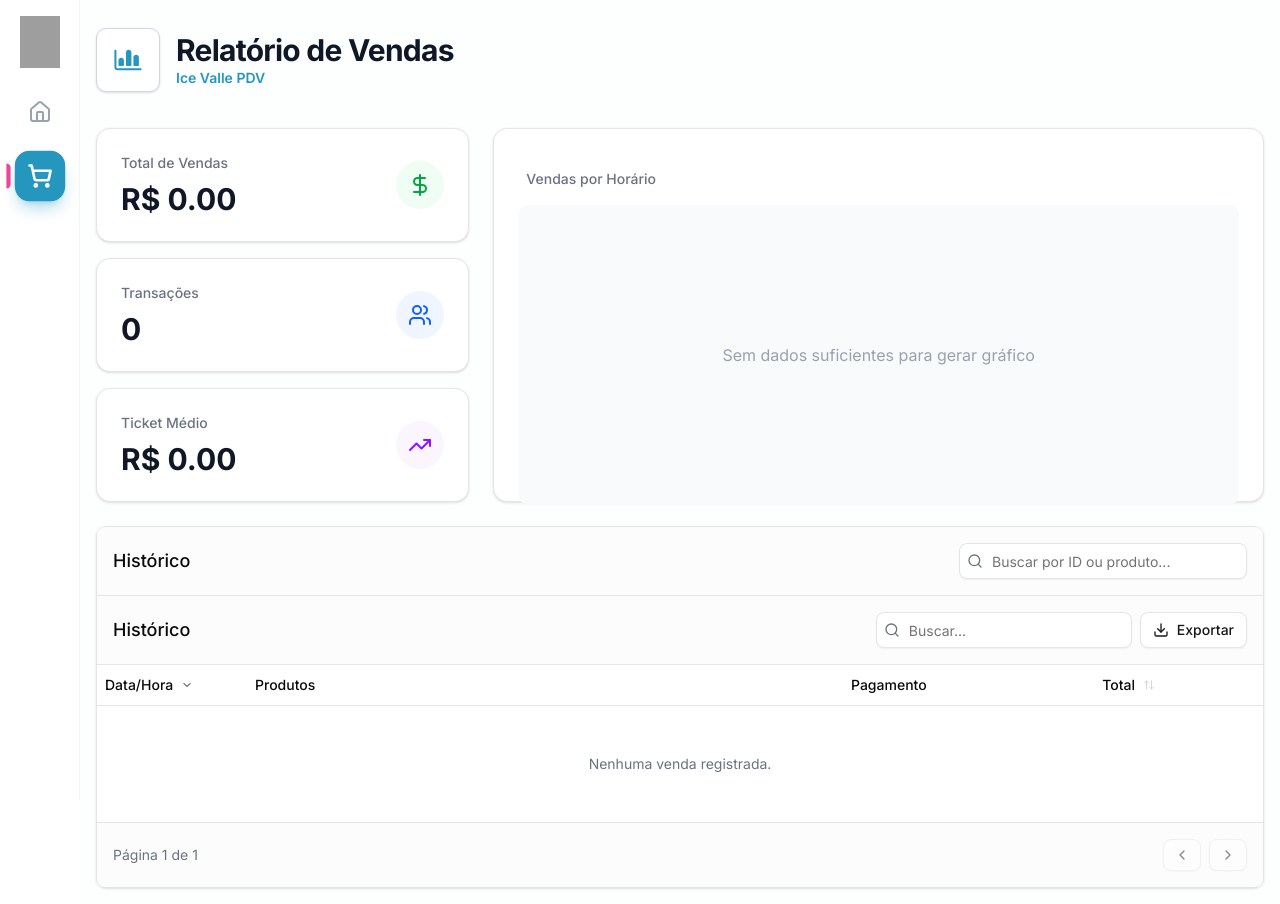
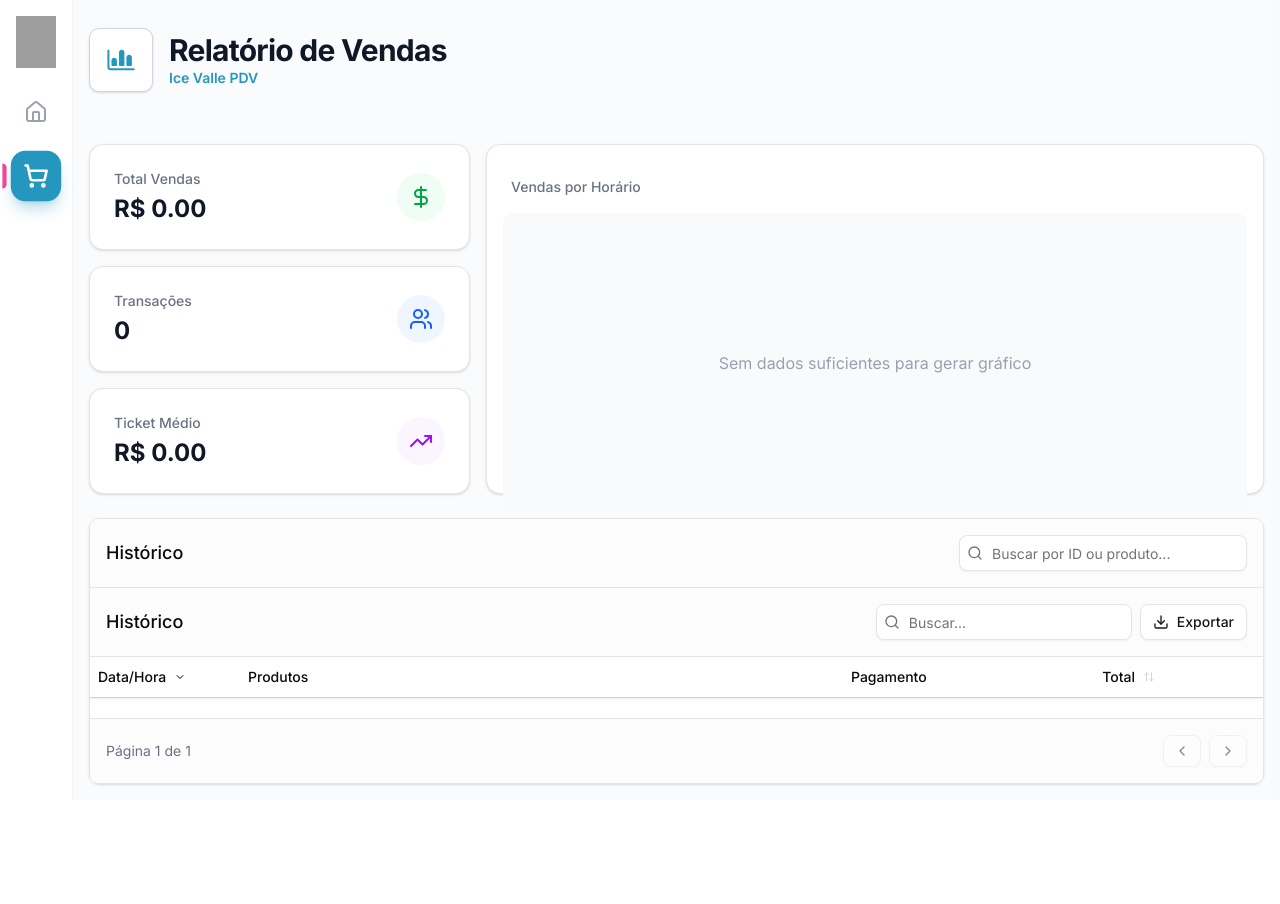
Before and after one commit to Hidemp4/pdv-ice-valle, a React (Vite) app: page /sales in a window 1280 px wide. After the commit the page ends 800 px from the top, so only its background shows below. Built offline with nearby package versions, Linux system fonts and the light colour scheme; grey boxes are pictures that could not be loaded.

Commit message:
Mudanças na página Sales

```diff
--- a/src/components/sales/SalesChart.tsx
+++ b/src/components/sales/SalesChart.tsx
@@ -29,15 +29,15 @@ export const SalesChart: React.FC<SalesChartProps> = ({ data }) => {
           Sem dados suficientes para gerar gráfico
         </div>
       ) : (
-        <ResponsiveContainer width="100%" height="100%">
+        <ResponsiveContainer width="100%" height="90%">
           <AreaChart
             data={data}
             margin={{ top: 10, right: 30, left: 0, bottom: 0 }}
           >
             <defs>
               <linearGradient id="colorTotal" x1="0" y1="0" x2="0" y2="1">
-                <stop offset="5%" stopColor="#0f172a" stopOpacity={0.8} />
-                <stop offset="95%" stopColor="#0f172a" stopOpacity={0} />
+                <stop offset="5%" stopColor="#ec4899" stopOpacity={0.8} />
+                <stop offset="95%" stopColor="#ec4899" stopOpacity={0} />
               </linearGradient>
             </defs>
             <XAxis
@@ -65,7 +65,7 @@ export const SalesChart: React.FC<SalesChartProps> = ({ data }) => {
             <Area
               type="monotone"
               dataKey="total"
-              stroke="#0f172a"
+              stroke="#ec4899"
               fillOpacity={1}
               fill="url(#colorTotal)"
               strokeWidth={2}
--- a/src/components/sales/SalesSummary.tsx
+++ b/src/components/sales/SalesSummary.tsx
@@ -10,51 +10,53 @@ interface SalesSummaryProps {
 
 export const SalesSummary: React.FC<SalesSummaryProps> = ({ data, chartData }) => {
   return (
-    <div className="grid grid-cols-1 lg:grid-cols-3 gap-6 mb-6">
+    <div className="grid grid-cols-1 xl:grid-cols-3 gap-4 mb-2">
+      <div className="xl:col-span-1 grid grid-cols-1 md:grid-cols-3 xl:grid-cols-1 gap-4">
 
-      {/* Coluna da Esquerda: Cards de Métricas */}
-      <div className="lg:col-span-1 flex flex-col gap-4">
-
-        <div className="bg-white border rounded-xl p-6 shadow-sm flex items-center justify-between">
-          <div>
-            <p className="text-sm font-medium text-gray-500">Total de Vendas</p>
-            <p className="text-3xl font-bold text-gray-900 mt-2">
+        {/* Card 1 */}
+        <div className="bg-white border rounded-xl p-6 shadow-sm flex items-center justify-between min-w-0">
+          <div className="min-w-0">
+            <p className="text-sm font-medium text-gray-500 truncate">Total Vendas</p>
+            <p className="text-2xl font-bold text-gray-900 mt-1 truncate">
               R$ {data.totalSales.toFixed(2)}
             </p>
           </div>
-          <div className="h-12 w-12 bg-green-50 rounded-full flex items-center justify-center">
+
+          <div className="h-12 w-12 bg-green-50 rounded-full flex items-center justify-center shrink-0 ml-2">
             <DollarSign className="h-6 w-6 text-green-600" />
           </div>
         </div>
 
-        <div className="bg-white border rounded-xl p-6 shadow-sm flex items-center justify-between">
-          <div>
-            <p className="text-sm font-medium text-gray-500">Transações</p>
-            <p className="text-3xl font-bold text-gray-900 mt-2">
+        {/* Card 2 */}
+        <div className="bg-white border rounded-xl p-6 shadow-sm flex items-center justify-between min-w-0">
+          <div className="min-w-0">
+            <p className="text-sm font-medium text-gray-500 truncate">Transações</p>
+            <p className="text-2xl font-bold text-gray-900 mt-1 truncate">
               {data.totalTransactions}
             </p>
           </div>
-          <div className="h-12 w-12 bg-blue-50 rounded-full flex items-center justify-center">
+          <div className="h-12 w-12 bg-blue-50 rounded-full flex items-center justify-center shrink-0 ml-2">
             <Users className="h-6 w-6 text-blue-600" />
           </div>
         </div>
 
-        <div className="bg-white border rounded-xl p-6 shadow-sm flex items-center justify-between">
-          <div>
-            <p className="text-sm font-medium text-gray-500">Ticket Médio</p>
-            <p className="text-3xl font-bold text-gray-900 mt-2">
+        {/* Card 3 */}
+        <div className="bg-white border rounded-xl p-6 shadow-sm flex items-center justify-between min-w-0">
+          <div className="min-w-0">
+            <p className="text-sm font-medium text-gray-500 truncate">Ticket Médio</p>
+            <p className="text-2xl font-bold text-gray-900 mt-1 truncate">
               R$ {data.averageTicket.toFixed(2)}
             </p>
           </div>
-          <div className="h-12 w-12 bg-purple-50 rounded-full flex items-center justify-center">
+          <div className="h-12 w-12 bg-purple-50 rounded-full flex items-center justify-center shrink-0 ml-2">
             <TrendingUp className="h-6 w-6 text-purple-600" />
           </div>
         </div>
 
       </div>
 
-      {/* Coluna da Direita: Gráfico (Ocupa 2 espaços) */}
-      <div className="lg:col-span-2 bg-white border rounded-xl p-6 shadow-sm">
+      {/* Coluna da Direita: Gráfico */}
+      <div className="xl:col-span-2 bg-white border rounded-xl p-4 shadow-sm min-w-0">
         <SalesChart data={chartData} />
       </div>
 
--- a/src/components/sales/SalesTable.tsx
+++ b/src/components/sales/SalesTable.tsx
@@ -34,7 +34,7 @@ interface SalesTableProps {
   currentPage: number;
   totalPages: number;
   onPageChange: (page: number) => void;
-
+  className?: string;
 }
 
 export const SalesTable: React.FC<SalesTableProps> = ({
@@ -47,7 +47,8 @@ export const SalesTable: React.FC<SalesTableProps> = ({
   onSortChange,
   currentPage,
   totalPages,
-  onPageChange
+  onPageChange,
+  className
 }) => {
 
   // Helpers de formatação
@@ -79,10 +80,10 @@ export const SalesTable: React.FC<SalesTableProps> = ({
   };
 
   return (
-    <div className="bg-white rounded-lg border shadow-sm flex flex-col">
+    <div className={`bg-white rounded-lg border shadow-sm flex flex-col ${className ?? ""}`}>
 
       {/* Toolbar: Filtro */}
-      <div className="p-4 border-b flex justify-between items-center bg-gray-50/50">
+      <div className="p-4 border-b flex justify-between items-center bg-gray-50/50 shrink-0">
         <h2 className="font-medium text-lg">Histórico</h2>
         <div className="relative w-72">
           <Search className="absolute left-2 top-2.5 h-4 w-4 text-gray-500" />
@@ -134,9 +135,9 @@ export const SalesTable: React.FC<SalesTableProps> = ({
         </div>
       </div>
 
-      <div className="flex-1 overflow-auto">
+      <div className="flex-1 overflow-auto relative">
         <Table>
-          <TableHeader>
+          <TableHeader className="sticky top-0 bg-white z-10 shadow-sm">
             <TableRow>
               <TableHead
                 className="w-[150px] cursor-pointer hover:bg-gray-100 transition-colors"
@@ -202,7 +203,7 @@ export const SalesTable: React.FC<SalesTableProps> = ({
       </div>
 
       {/* Paginação */}
-      <div className="p-4 border-t flex items-center justify-between bg-gray-50/50">
+      <div className="p-4 border-t flex items-center justify-between bg-gray-50/50 shrink-0">
         <div className="text-sm text-gray-500">
           Página {currentPage} de {totalPages || 1}
         </div>
--- a/src/data/products.ts
+++ /dev/null
@@ -1,33 +0,0 @@
-export interface Product {
-  id: number;
-  name_prod: string;
-  sku: string;
-  unit_price: number;
-}
-
-export const fakeProducts: Product[] = [
-  {
-    id: 1,
-    name_prod: "Coca-Cola Lata 350ml",
-    sku: "123",
-    unit_price: 5.5,
-  },
-  {
-    id: 2,
-    name_prod: "Pastel Grande",
-    sku: "321",
-    unit_price: 7.9,
-  },
-  {
-    id: 3,
-    name_prod: "Casquinha de Morango",
-    sku: "111",
-    unit_price: 4.99,
-  },
-  {
-    id: 4,
-    name_prod: "Sorvete Napolitano 2L",
-    sku: "222",
-    unit_price: 44.0,
-  },
-];
--- a/src/hooks/useSales.ts
+++ b/src/hooks/useSales.ts
@@ -14,7 +14,7 @@ export const useSales = () => {
   const [searchTerm, setSearchTerm] = useState("");
   const [sortConfig, setSortConfig] = useState<SortConfig>({ key: "id", direction: "desc" });
   const [currentPage, setCurrentPage] = useState(1);
-  const itemsPerPage = 8;
+  const itemsPerPage = 6;
 
   const loadSales = useCallback(() => {
     try {
--- a/src/layouts/MainLayout.tsx
+++ b/src/layouts/MainLayout.tsx
@@ -1,17 +1,20 @@
-import Sidebar from "@/components/Sidebar";
-import Home from "./Home";
+import React from "react";
+import Sidebar from "@/components/Sidebar"; // Ajuste o caminho se necessário
 
 interface MainLayoutProps {
-  children?: React.ReactNode;
+  children: React.ReactNode;
 }
 
 const MainLayout: React.FC<MainLayoutProps> = ({ children }) => {
   return (
-    <div className="flex w-screen h-screen">
-      <Sidebar className="w-20 h-screen" />
-      <div className="flex-1">
-        {children ?? <Home />}
-      </div>
+    <div className="flex h-screen w-screen overflow-hidden bg-gray-50">
+
+      <Sidebar className="shrink-0 z-20" />
+
+      <main className="flex-1 flex flex-col min-w-0 overflow-hidden relative z-10">
+        {children}
+      </main>
+
     </div>
   );
 };
--- a/src/layouts/Sales.tsx
+++ b/src/layouts/Sales.tsx
@@ -10,7 +10,6 @@ const Sales: React.FC = () => {
   const [selectedSale, setSelectedSale] = useState<Sale | null>(null);
   const [isDrawerOpen, setIsDrawerOpen] = useState(false);
 
-  // Hook agora retorna muito mais coisas
   const {
     sales,
     filteredSales,
@@ -36,16 +35,26 @@ const Sales: React.FC = () => {
   };
 
   return (
-    <div className="layout-container p-4 max-w-7xl mx-auto min-h-screen bg-gray-50/30">
+    // 1. h-screen, w-screen e overflow-hidden removem o scroll da página inteira
+    // 2. flex-col organiza os itens um abaixo do outro
+    <div className="h-screen max-w flex flex-col bg-gray-50/30 p-4 gap-4 overflow-hidden">
+
+      {/* Header: shrink-0 impede que ele seja esmagado */}
+      <div className="shrink-0">
         <SalesHeader />
+      </div>
 
-      {/* Passamos chartData para o novo layout do resumo */}
+      {/* Resumo/Gráficos: shrink-0 impede que ele seja esmagado */}
+      <div className="shrink-0">
         <SalesSummary
           data={summary}
           chartData={chartData}
         />
+      </div>
 
-      {/* Tabela com controles conectados ao Hook */}
+      {/* Tabela: flex-1 faz ela ocupar TODO o espaço que sobrou na tela.
+          min-h-0 é crucial para o scroll interno funcionar em flex items aninhados */}
+      <div className="flex-1 min-h-0 flex flex-col">
         <SalesTable
           sales={sales}
           allFilteredSales={filteredSales}
@@ -53,14 +62,17 @@ const Sales: React.FC = () => {
           searchTerm={searchTerm}
           onSearchChange={(term) => {
             setSearchTerm(term);
-          setCurrentPage(1); // Resetar para página 1 ao filtrar
+            setCurrentPage(1);
           }}
           sortConfig={sortConfig}
           onSortChange={setSortConfig}
           currentPage={currentPage}
           totalPages={totalPages}
           onPageChange={setCurrentPage}
+          // Passamos uma classe extra para garantir que o componente da tabela cresça
+          className="h-full"
         />
+      </div>
 
       <SaleDetailsDrawer
         sale={selectedSale}
```
Lines whose indentation alone changed are shown as unchanged.
